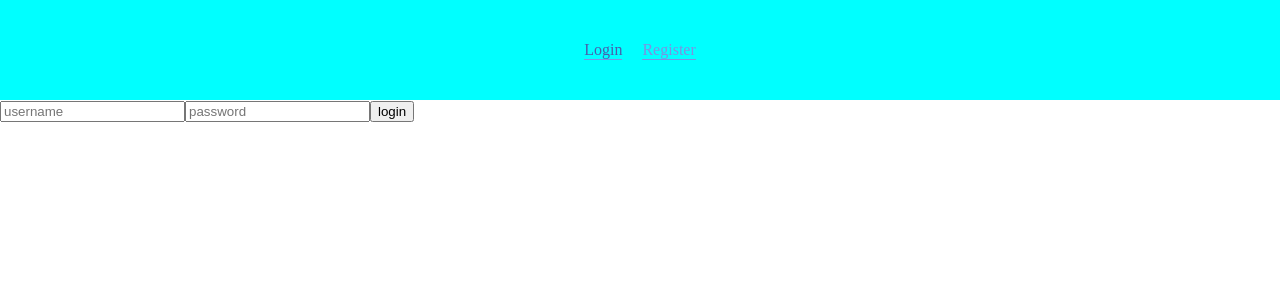
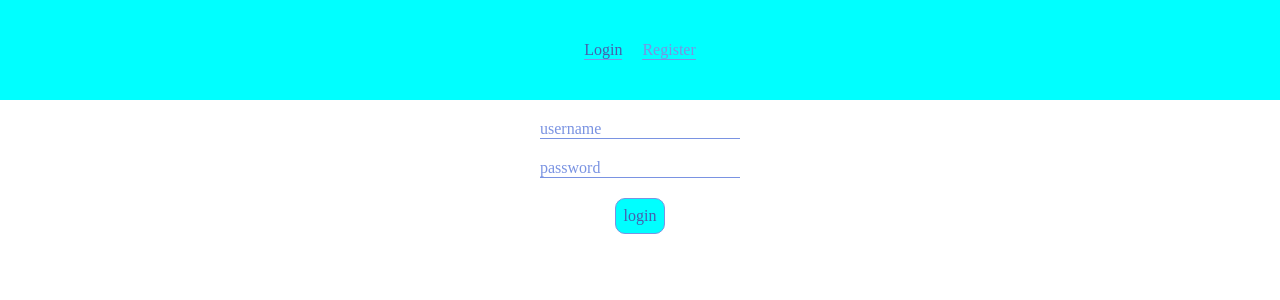
Before and after one commit to alfonsem/to-do-Alfonso, an Angular app: page /login in a window 1280 px wide. Shown: the top 300 px of the page. Built offline with nearby package versions, Linux system fonts and the light colour scheme.

Commit message:
añadimos el css de login y register

```diff
--- a/src/app/view-login/view-login.component.html
+++ b/src/app/view-login/view-login.component.html
@@ -4,8 +4,10 @@
 <app-navbar></app-navbar>
 
 <form>
-  <input type="text" placeholder="username" [(ngModel)]="username" name="username" />
-  <input type="text" placeholder="password" [(ngModel)]="password" name="password" />
-  <input type="submit" value="login" />
-  <div *ngIf="error">{{ error | json }}</div>
+  <div class="formContent">
+      <input class="login" type="text" placeholder="username" [(ngModel)]="username" name="username" />
+      <input class="login" type="text" placeholder="password" [(ngModel)]="password" name="password" />
+      <input id="loginIn" type="submit" value="login" />
+      <div *ngIf="error">{{ error | json }}</div>
+  </div>
 </form>
--- a/src/app/view-login/view-login.component.scss
+++ b/src/app/view-login/view-login.component.scss
@@ -0,0 +1,24 @@
+.formContent{
+    display: flex;
+    justify-content: center;
+    flex-direction: column;
+    align-items: center;
+}
+.login{
+    all: initial;
+    color: rgb(71, 95, 173);
+    border-bottom: 1px solid rgb(122, 147, 226);
+    padding-top: 20px;
+}
+.login::placeholder{
+    color: rgb(122, 147, 226);
+}
+#loginIn{
+    all: initial;
+    margin-top: 20px;
+    padding: 8px;
+    background: aqua;
+    border: 1px rgb(122, 147, 226) solid;
+    color: rgb(71, 95, 173);
+    border-radius: 10px;
+}
--- a/src/app/view-register/view-register.component.html
+++ b/src/app/view-register/view-register.component.html
@@ -3,9 +3,11 @@
 </p> -->
 <app-navbar></app-navbar>
 <form>
-  <input type="text" placeholder="username" [(ngModel)]="username" name="username" />
-  <input type="password" placeholder="password" [(ngModel)]="password" name="password" />
-  <input type="submit" value="Register" />
-  <div *ngIf="error">{{ error | json }}</div>
-  <div *ngIf="valid">Registered! <button routerLink="/login">Go to Login</button></div>
+  <div class="formContent">
+      <input class="login" type="text" placeholder="username" [(ngModel)]="username" name="username" />
+      <input class="login" type="password" placeholder="password" [(ngModel)]="password" name="password" />
+      <input id="loginIn" type="submit" value="Register" />
+      <div *ngIf="error">{{ error | json }}</div>
+      <div *ngIf="valid">Registered! <button routerLink="/login">Go to Login</button></div>
+  </div>
 </form>
--- a/src/app/view-register/view-register.component.scss
+++ b/src/app/view-register/view-register.component.scss
@@ -0,0 +1,24 @@
+.formContent{
+    display: flex;
+    justify-content: center;
+    flex-direction: column;
+    align-items: center;
+}
+.login{
+    all: initial;
+    color: rgb(71, 95, 173);
+    border-bottom: 1px solid rgb(122, 147, 226);
+    padding-top: 20px;
+}
+.login::placeholder{
+    color: rgb(122, 147, 226);
+}
+#loginIn{
+    all: initial;
+    margin-top: 20px;
+    padding: 8px;
+    background: aqua;
+    border: 1px rgb(122, 147, 226) solid;
+    color: rgb(71, 95, 173);
+    border-radius: 10px;
+}
```
